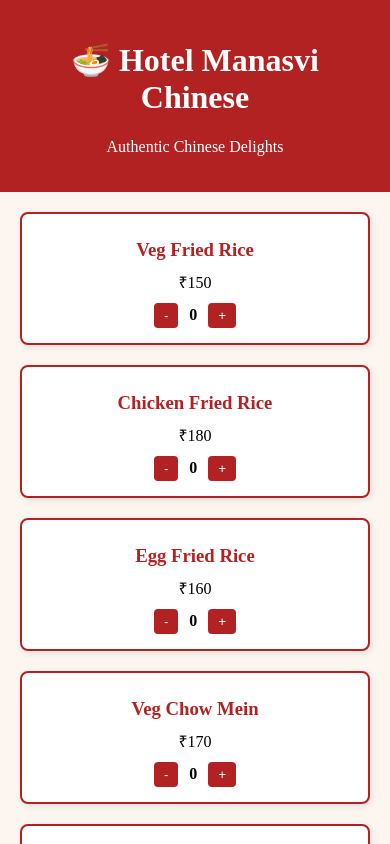
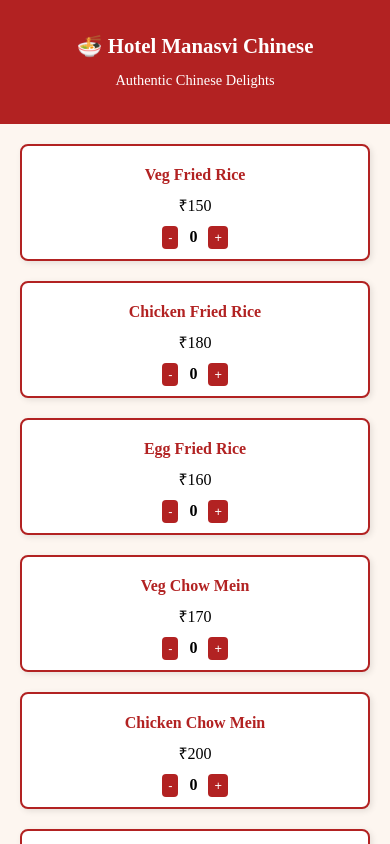
Before and after one commit to mybizhub/hotel-manasvi, a plain HTML site: page index.html in a window 390 px wide. Shown: the top 844 px of the page. Drawn offline with Linux system fonts and the light colour scheme.

Commit message:
Add files via upload

```diff
--- a/style.css
+++ b/style.css
@@ -10,6 +10,14 @@ header {
   color: #fff;
   text-align: center;
   padding: 20px;
+}
+
+header h1 {
+  font-size: 2rem;
+}
+
+header p {
+  font-size: 1.2rem;
 }
 
 .menu-grid {
@@ -26,15 +34,22 @@ header {
   padding: 15px;
   text-align: center;
   box-shadow: 2px 2px 6px rgba(0,0,0,0.1);
+  transition: transform 0.2s ease;
+}
+
+.menu-item:hover {
+  transform: scale(1.03);
 }
 
 .menu-item h3 {
   margin: 10px 0;
   color: #b22222;
+  font-size: 1.1rem;
 }
 
 .menu-item p {
   margin: 5px 0;
+  font-size: 1rem;
 }
 
 .controls {
@@ -52,6 +67,7 @@ header {
   margin: 0 5px;
   cursor: pointer;
   border-radius: 4px;
+  font-size: 1rem;
 }
 
 .controls span {
@@ -65,3 +81,54 @@ header {
   border-top: 3px solid #b22222;
   padding: 20px;
 }
+
+.cart h2 {
+  font-size: 1.5rem;
+}
+
+/* 📱 Mobile-first adjustments */
+@media (max-width: 768px) {
+  header h1 {
+    font-size: 1.5rem;
+  }
+
+  header p {
+    font-size: 1rem;
+  }
+
+  .menu-grid {
+    grid-template-columns: 1fr 1fr; /* two items per row on tablets */
+  }
+
+  .menu-item h3 {
+    font-size: 1rem;
+  }
+
+  .controls button {
+    padding: 5px 8px;
+    font-size: 0.9rem;
+  }
+}
+
+@media (max-width: 480px) {
+  .menu-grid {
+    grid-template-columns: 1fr; /* single column on mobile */
+  }
+
+  header h1 {
+    font-size: 1.3rem;
+  }
+
+  header p {
+    font-size: 0.9rem;
+  }
+
+  .menu-item {
+    padding: 10px;
+  }
+
+  .controls button {
+    padding: 4px 6px;
+    font-size: 0.8rem;
+  }
+}
```
